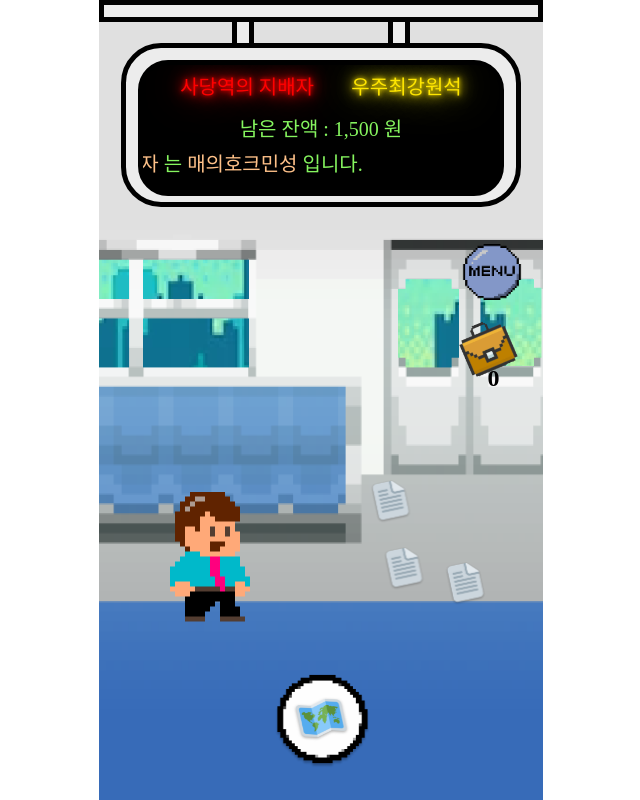
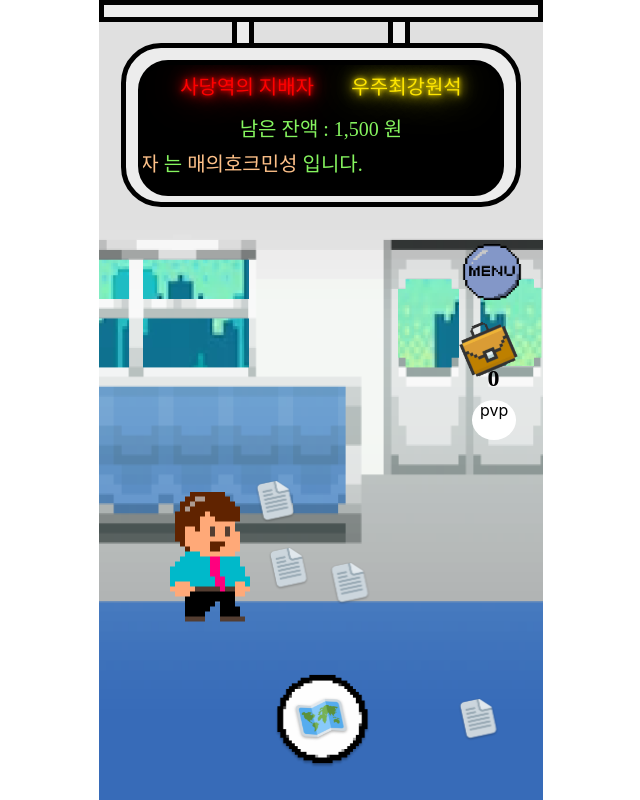
Before and after one commit to wolfy916/wildworker, a React (Create React App) app in the folder FE/front/: page /main in a window 1280 px wide. Shown: the whole page, without its empty margins (319-959 px from the left). Built offline with nearby package versions, Linux system fonts and the light colour scheme; a web font is replaced by a local one.

Commit message:
Feat: pvp 매칭시 로딩 이펙트 테스트용 버튼 구현

```diff
--- a/FE/front/src/App.js
+++ b/FE/front/src/App.js
@@ -18,6 +18,7 @@ import Container from "@mui/material/Container";
 import "./App.css";
 
 function App() {
+  // 실시간 위치 전송 코드
   // const [location, setLocation] = useState(null)
 
   // useEffect(() => {
--- a/FE/front/src/components/mainpage/SubwayBoard.js
+++ b/FE/front/src/components/mainpage/SubwayBoard.js
@@ -1,5 +1,4 @@
 import * as React from "react"
-import { useState, useEffect } from "react"
 import io from "socket.io-client"
 import "./SubwayBoard.css"
 
@@ -13,8 +12,8 @@ function SubwayBoard(props) {
   const CURRENT_STATION = "역삼역"
   const CURRENT_STATION_DOMINATOR = "매의호크민성"
 
-  const [message, setMessage] = useState("")
-  const [isFlashing, setIsFlashing] = useState(false)
+  const [message, setMessage] = React.useState("")
+  const [isFlashing, setIsFlashing] = React.useState(false)
 
   function popOpen() {
     document.getElementsByClassName("modal-wrap")[0].style.display = "block"
@@ -24,7 +23,7 @@ function SubwayBoard(props) {
     document.getElementsByClassName("modal-wrap")[0].style.display = "none"
   }
 
-  // useEffect(() => {
+  // React.useEffect(() => {
   //   const socket = io(SOCKET_SERVER_URL);
 
   //   socket.on('message', (data) => {
@@ -52,8 +51,12 @@ function SubwayBoard(props) {
     if (getCoinClick === true) {
       setCoin((prev) => prev + 100);
       setGetCoinClick(false);
+      setIsFlashing(true);
+      setTimeout(()=>{
+        setIsFlashing(false);
+      }, 1000)
     }
-  }, [getCoinClick]);
+  }, [getCoinClick, setGetCoinClick]);
 
   return (
     <div>
--- a/FE/front/src/pages/MainPage.css
+++ b/FE/front/src/pages/MainPage.css
@@ -174,3 +174,31 @@
   font-size: 6vw;
   height: 5vh;
 }
+
+.main-router-pvp {
+  position: absolute;
+  bottom: 45%;
+  right: 6%;
+  width: 10%;
+  height: 5%;
+  background-color: white;
+  border-radius: 50%;
+  z-index: 1002;
+}
+
+.test-loading-effect {
+  position: absolute;
+  top: 0%;
+  left: 0%;
+  z-index: 1003;
+}
+
+.black-background {
+  position: fixed;
+  top: 0%;
+  left: 0%;
+  height: 100%;
+  width: 100%;
+  background-color: black;
+  z-index: 1004;
+}
--- a/FE/front/src/pages/MainPage.js
+++ b/FE/front/src/pages/MainPage.js
@@ -1,14 +1,17 @@
 import * as React from "react";
+import { Link, useNavigate } from "react-router-dom";
 import "./MainPage.css";
+
+import SubwayBoard from "../components/mainpage/SubwayBoard";
+import GetCoinItem from "../components/mainpage/GetCoinItem";
+
 import character from "../asset/image/moving_man.gif";
 import goMap from "../asset/image/goMap.png";
 import menuBtn from "../asset/image/mainpage_menu_btn.png";
 import getCoinImage from "../asset/image/get_coin_btn.png";
 import getCoinFullImage from "../asset/image/get_coin_item.png";
-import testTitleImg from "../asset/image/testTitleImg.png"
-import { Link } from "react-router-dom";
-import SubwayBoard from "../components/mainpage/SubwayBoard";
-import GetCoinItem from "../components/mainpage/GetCoinItem";
+import testTitleImg from "../asset/image/testTitleImg.png";
+import LoadingEffect from "../asset/image/pvpPageLoading.gif";
 
 function MainPage() {
   // 수동 채굴한 갯수 데이터 받아서 coinCntData에 넣으면 됨
@@ -17,15 +20,33 @@ function MainPage() {
   const [isEnough, setIsEnough] = React.useState(false); // 100개 모았는지 확인
   const [coinCnt, setCoinCnt] = React.useState(coinCntData); // 수동채굴 아이템 수집량
   const [getCoinClick, setGetCoinClick] = React.useState(false); // 수집량 만족 후 클릭 여부
+  const [pvpRouterClick, setPvpRouterClick] = React.useState(false);
+  const navigate = useNavigate();
 
   function popMenuOpen() {
-    document.getElementsByClassName("modal-wrap")[0].style.display ='block';
-    document.getElementsByClassName("modal-bg")[0].style.display ='block';
+    document.getElementsByClassName("modal-wrap")[0].style.display = "block";
+    document.getElementsByClassName("modal-bg")[0].style.display = "block";
   }
 
   function popMenuClose() {
-    document.getElementsByClassName("modal-wrap")[0].style.display ='none';
-    document.getElementsByClassName("modal-bg")[0].style.display ='none';
+    document.getElementsByClassName("modal-wrap")[0].style.display = "none";
+    document.getElementsByClassName("modal-bg")[0].style.display = "none";
+  }
+
+  // 매칭 잡혔을 때의 로딩 이펙트 테스트용 함수
+  function pvpRouterClickHandler() {
+    setPvpRouterClick(true);
+    const targetTag = document.getElementsByClassName("subway-background")[0];
+    const blackBackgroundTag = document.createElement("div");
+    setTimeout(() => {
+      setPvpRouterClick(false);
+      blackBackgroundTag.classList.add('black-background');
+      targetTag.appendChild(blackBackgroundTag);
+    }, 700);
+    setTimeout(() => {
+      navigate("/pvp");
+      targetTag.removeChild(blackBackgroundTag);
+    }, 1750);
   }
 
   // 하위 컴포넌트로 상속할 함수
@@ -56,7 +77,7 @@ function MainPage() {
         setTimeout(() => {
           event.target.style.animationName = "click";
           event.target.style.animationPlayState = "running";
-        }, 50);
+        }, 10);
       } else {
         event.target.style.animation = "click 1s ease-out";
       }
@@ -78,9 +99,7 @@ function MainPage() {
   }, [isEnough]);
 
   React.useEffect(() => {
-    setTimeout(() => {
-      setIsReady(true);
-    }, 2000);
+    setIsReady(true);
   }, []);
 
   return (
@@ -88,11 +107,7 @@ function MainPage() {
       <div className="modal-bg" onClick={popMenuClose}></div>
       <div className="modal-wrap">
         <div className="title-cover">
-          <img
-            src={testTitleImg}
-            alt="title Cover"
-            className="title-img"
-          />
+          <img src={testTitleImg} alt="title Cover" className="title-img" />
           <p className="title-title">쫄보</p>
         </div>
       </div>
@@ -101,8 +116,20 @@ function MainPage() {
         setGetCoinClick={setGetCoinClick}
       />
       <div className="subway">
+        {pvpRouterClick && (
+          <img
+            className="test-loading-effect"
+            src={LoadingEffect}
+            alt="Loading Effect"
+          />
+        )}
         <img className="character" src={character} alt="character" />
-        <img className="main-menu-btn" src={menuBtn} alt="menuBtn" onClick={popMenuOpen}/>
+        <img
+          className="main-menu-btn"
+          src={menuBtn}
+          alt="menuBtn"
+          onClick={popMenuOpen}
+        />
         <div className="get-coin-btn">
           {!isEnough && <div className="get-coin-cnt">{coinCnt}</div>}
         </div>
@@ -113,6 +140,9 @@ function MainPage() {
       {isReady && (
         <GetCoinItem isEnough={isEnough} getCoinCnt={setCoinCntHandler} />
       )}
+      <div className="main-router-pvp" onClick={pvpRouterClickHandler}>
+        pvp
+      </div>
     </div>
   );
 }
```
